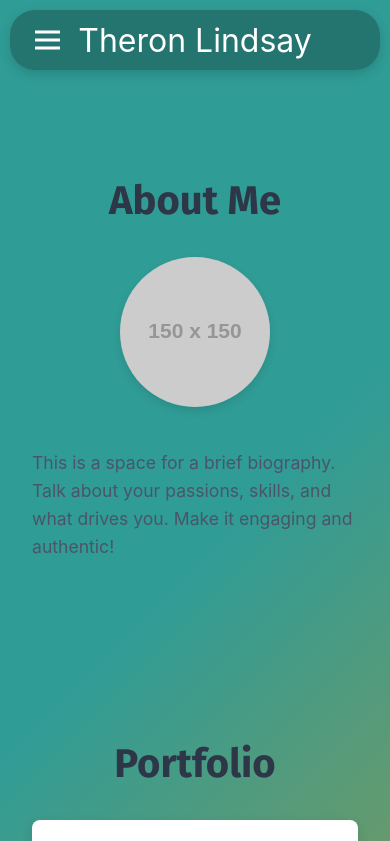
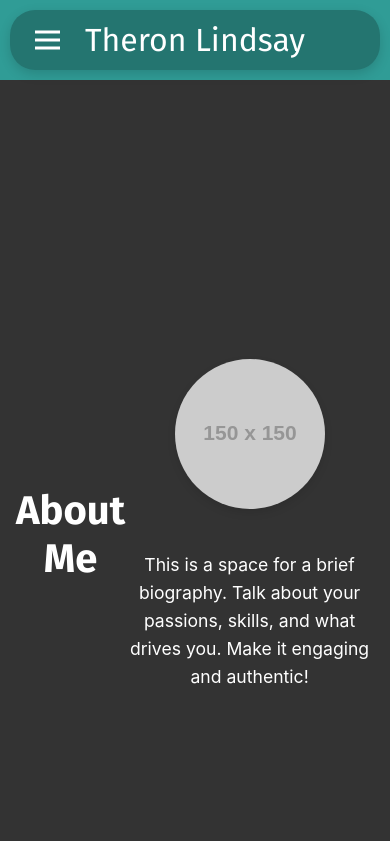
Before and after one commit to theronlindsay/Portfolio, a plain HTML site: page index.html in a window 390 px wide. Shown: the top 841 px of the page. Drawn offline with nearby package versions, Linux system fonts and the light colour scheme; placeholder pictures from the web are drawn by us.

Commit message:
Changed color theming

```diff
--- a/styles.css
+++ b/styles.css
@@ -8,6 +8,7 @@ body {
     font-family: -apple-system, BlinkMacSystemFont, 'Segoe UI', Roboto, sans-serif;
     background: linear-gradient(135deg, #309c96 30%, #f79400 100%);
     padding-top: 80px; /* Adjusted for floating navbar: navbar height 60px + top offset 10px + 10px breathing room */
+    color: #fff;
 }
 
 .navbar {
@@ -47,6 +48,7 @@ body {
     display: flex;
     align-items: center;
     opacity: 100%;
+    font-family: 'Fira Sans', sans-serif;
 }
 
 .nav-menu {
@@ -236,11 +238,17 @@ button:hover {
 }
 
 .content-section h2 {
-  color: #2d3748;
+  color: #fff;
   margin-bottom: 2rem;
   font-size: 2.5rem;
       /* FiraSans */
     font-family: 'Fira Sans', sans-serif;
+}
+
+#biography {
+    background-color: #333;
+    border-radius: 25px;
+    margin: 3em, 10em;
 }
 
 /* Biography Section */
@@ -265,7 +273,6 @@ button:hover {
 .bio-container p {
   font-size: 1.1rem;
   line-height: 1.6;
-  color: #4a5568;
 }
 
 /* Portfolio Section */
@@ -278,7 +285,7 @@ button:hover {
 }
 
 .portfolio-card {
-  background: white;
+  background: rgba(0,0,0,0.25);
   border-radius: 8px; /* Standardized rounded corners */
   box-shadow: 0 4px 12px rgba(0,0,0,0.1); /* Enhanced shadow for floating */
   padding: 1.5rem;
@@ -301,13 +308,11 @@ button:hover {
 }
 
 .portfolio-card h3 {
-  color: #2d3748;
   margin-bottom: 0.5rem;
 }
 
 .portfolio-card p {
   font-size: 0.95rem;
-  color: #4a5568;
   line-height: 1.5;
 }
 
@@ -321,3 +326,23 @@ button:hover {
     margin-right: 2rem; /* Add some space between image and text on larger screens */
   }
 }
+
+@media screen and (max-width: 768px) {
+  #biography {
+    margin: 0;
+    border-radius: 0;
+    width: 100vw;
+    min-height: 100vh;
+    padding: 2rem 1rem;
+    box-sizing: border-box;
+    display: flex;
+    align-items: center;
+  }
+  .bio-container {
+    flex-direction: column;
+    justify-content: center;
+    align-items: center;
+    min-height: 100vh;
+    text-align: center;
+  }
+}
```
